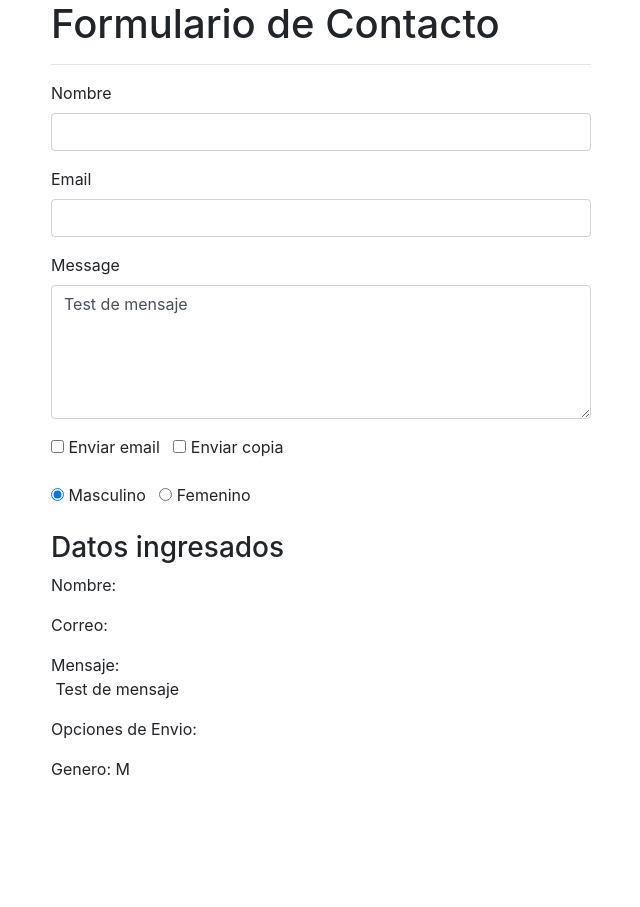
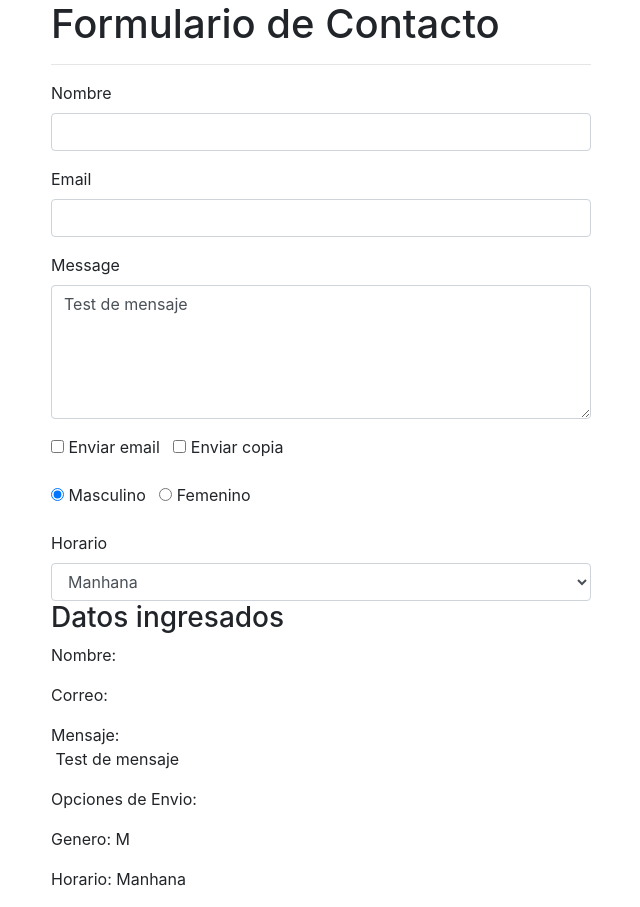
Before and after one commit to efranco89/formsinvue, a Vue app: page / in a window 1280 px wide. Shown: the whole page, without its empty margins (34-674 px from the left). Before the commit the page ends 800 px from the top, so only its background shows below. Built offline with nearby package versions, Linux system fonts and the light colour scheme.

Commit message:
Ref dropdown list in the form

```diff
--- a/src/components/Poll.vue
+++ b/src/components/Poll.vue
@@ -59,6 +59,18 @@
       </div>
       <!-- Ends radiobuttons -->
 
+      <div class="row">
+        <div class="col-sm-8 col-md-6">
+
+          <label for="horario"> Horario </label>
+          <select id="horario" class="form-control" v-model="schedule">
+            <option :value="item" v-for="item in scheduleData" :key="item"> {{ item }} </option>
+          </select>
+
+        </div>
+      </div>
+      <!-- Ends dropdown -->
+
     </form>
 
     <div class="row">
@@ -81,6 +93,7 @@
               </ul>
             </p>
             <p>Genero: {{ gender }}</p>
+            <p>Horario: {{ schedule }}</p>
           </div>
         </div>
       </div>
@@ -99,7 +112,9 @@
         },
         message: 'Test de mensaje',
         mailOptions: [],
-        gender: 'M'
+        gender: 'M',
+        schedule: 'Manhana',
+        scheduleData: ['Manhana', 'Tarde', 'Noche', 'Medio dia']
 
       }
     }
```
